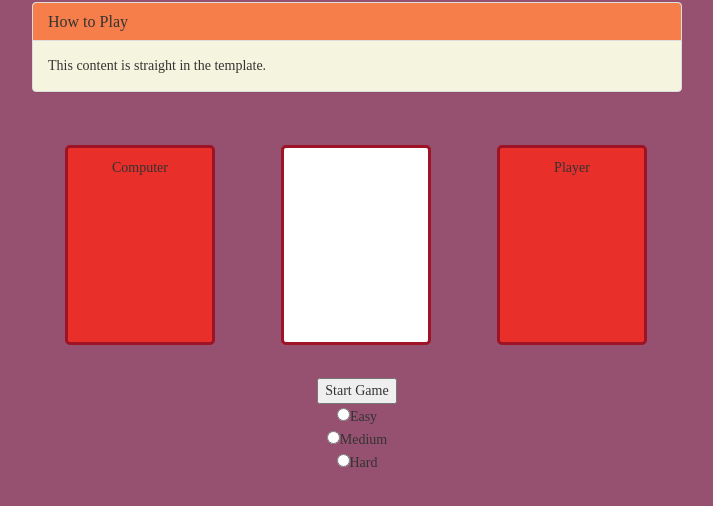
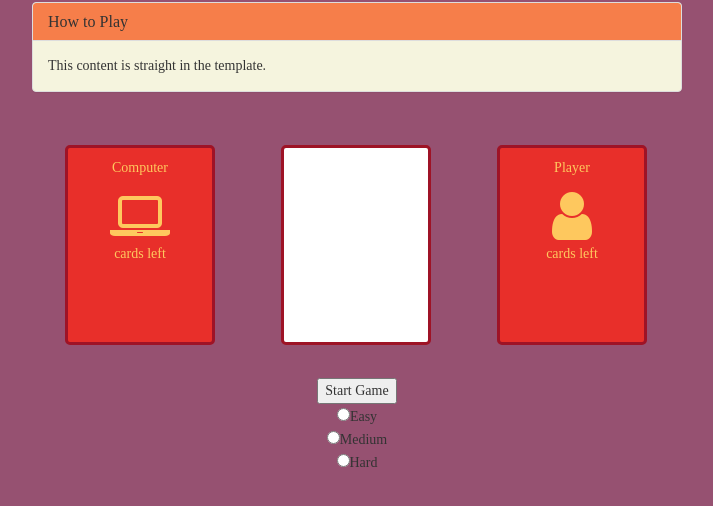
Before and after one commit to georgicodes/snap-app, a website: page index.html in a window 1280 px wide. Shown: the part 68-574 px from the top of the page, without its empty margins (283-996 px from the left). Drawn offline with Linux system fonts and the light colour scheme; a web font is replaced by a local one.

Commit message:
updates to styles

```diff
--- a/css/snap.css
+++ b/css/snap.css
@@ -76,6 +76,7 @@ body {
 
 .hiddenCard {
     background-color: #E82F2A;
+    color: #FEC85E;
 }
 
 .enabled {
@@ -151,3 +152,7 @@ body {
         color: #333333;
     }
 }
+
+.card-icons {
+    font-size: 4em;
+}
--- a/index.html
+++ b/index.html
@@ -7,6 +7,7 @@
 
     <link href='http://fonts.googleapis.com/css?family=Gabriela' rel='stylesheet' type='text/css'>
     <link href="//fonts.googleapis.com/css?family=Homenaje:400" rel="stylesheet" type="text/css">
+    <link href="//netdna.bootstrapcdn.com/font-awesome/4.0.3/css/font-awesome.css" rel="stylesheet">
 
     <link rel="stylesheet" href="css/bootstrap.css"/>
     <link rel="stylesheet" href="css/snap.css"/>
@@ -31,11 +32,13 @@
 
     </section>
     <section id="game-table">
+        <div class="centre" ng-show="gameHasWinner"><i class="fa fa-trophy card-icons"></i><br/>And the winner is.... {{winner}}!</div>
         <div class="card hiddenCard common-float-left" ng-class="{true: 'card-highlight'}[nextPlayer == 'computer']">
             <p ng-class="{true: 'snap-winner'}[snapWinner == 'computer']">Computer</p>
+            <i class="fa fa-laptop card-icons"></i>
             <br/>
 
-            <p>{{deckComputer.length}}</p>
+            <p>{{deckComputer.length}} cards left</p>
         </div>
         <div class="card common-float-left" ng-click="snapByPlayer()">
             <div class="card-decoration top-left">
@@ -50,9 +53,10 @@
         <div class="card hiddenCard common-float-left" ng-class="{true: 'card-highlight'}[nextPlayer == 'player']"
              ng-click="playCardPlayer()">
             <p ng-class="{true: 'snap-winner'}[snapWinner == 'player']">Player</p>
+            <i class="fa fa-user card-icons"></i>
             <br/>
 
-            <p>{{deckPlayer.length}}</p>
+            <p>{{deckPlayer.length}} cards left</p>
         </div>
     </section>
     <div class="clear"></div>
@@ -65,8 +69,6 @@
         </div>
     </section>
 
-    <p ng-show="gameHasWinner">And the winner is.... {{winner}}!</p>
-
 </div>
 </body>
 </html>
```
